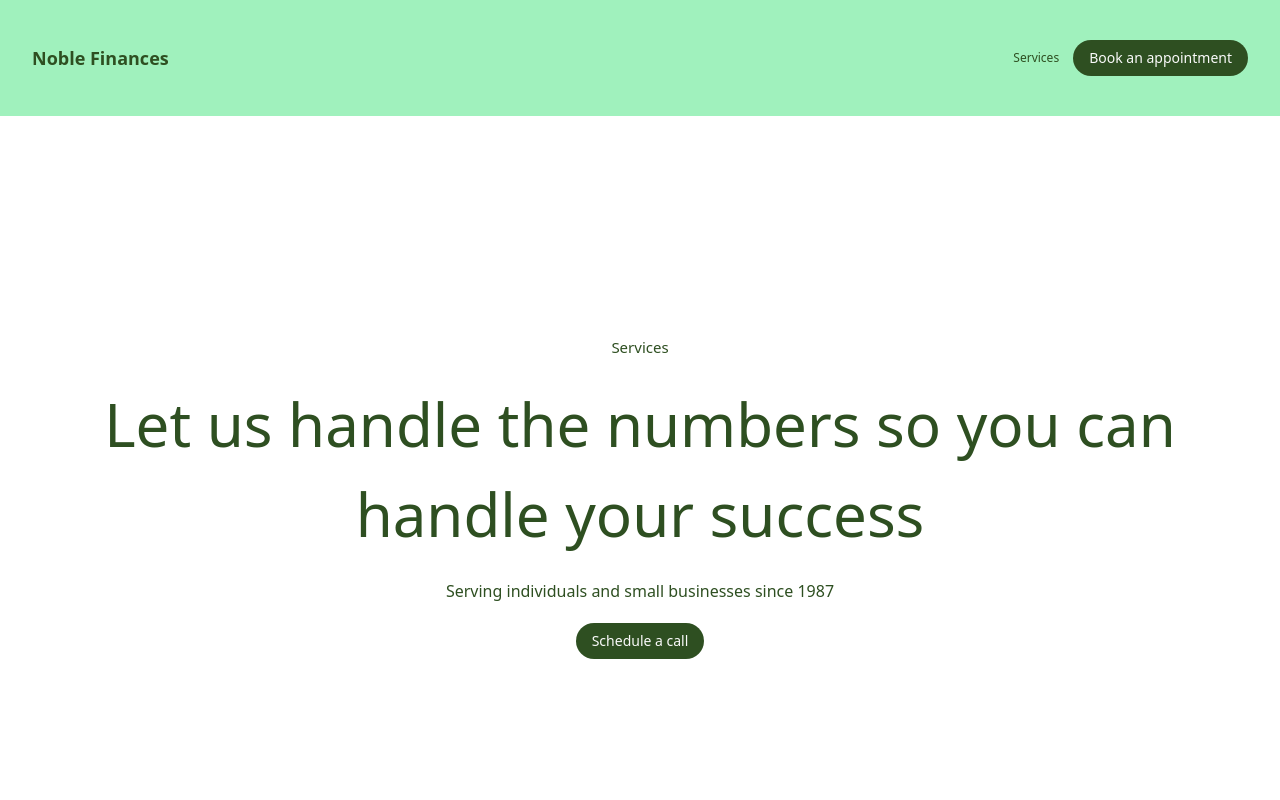
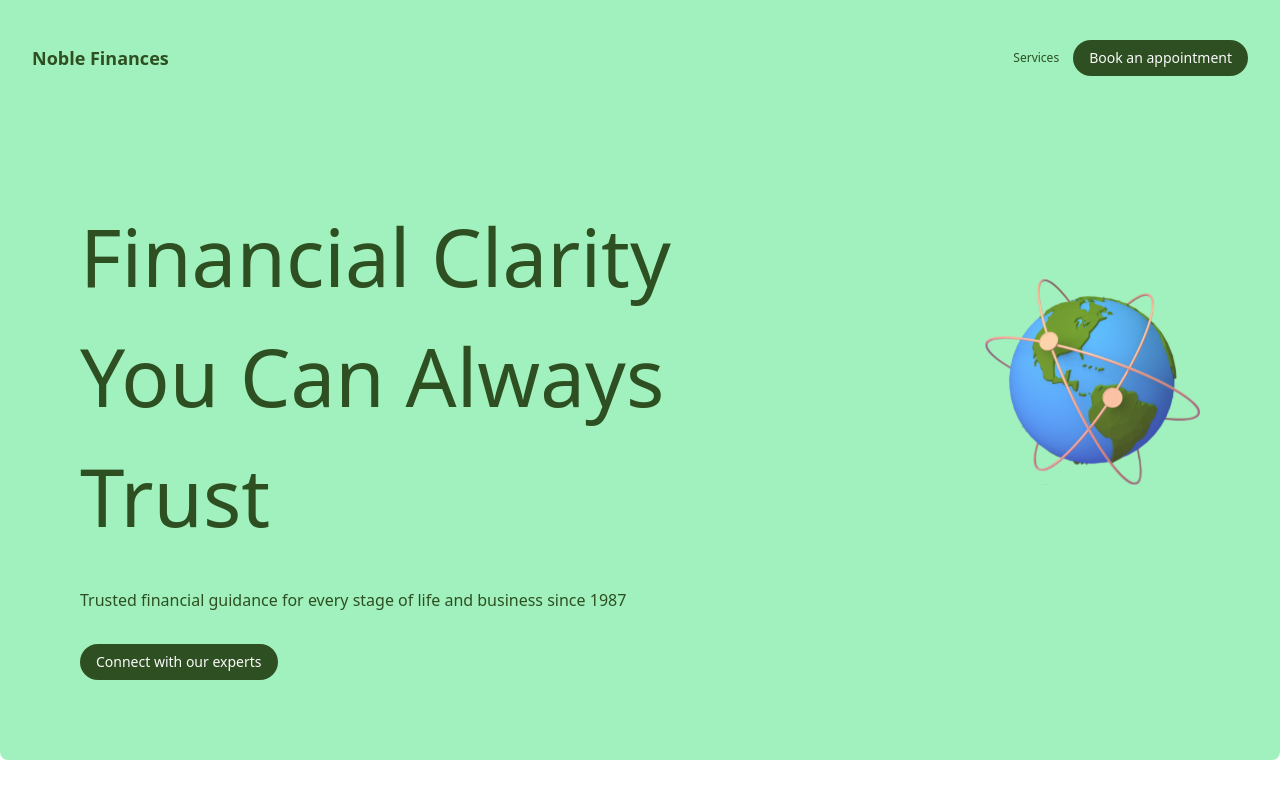
Before and after one commit to AdebimpeAbdulhamidEniola/friendly_accounting_service, a Next.js app: page / in a window 1280 px wide. Shown: the top 800 px of the page. Built offline with nearby package versions, Linux system fonts and the light colour scheme.

Commit message:
include omitted hero section

```diff
--- a/components/common/Navigation.tsx
+++ b/components/common/Navigation.tsx
@@ -1,4 +1,3 @@
-import React from "react";
 import Link from "next/link";
 import { Button } from "../ui/button";
 
--- a/components/home/Hero.tsx
+++ b/components/home/Hero.tsx
@@ -22,9 +22,9 @@ const Hero = () => {
         </div>
 
         {/* Second Flex */}
-        <div className="self-center lg:mt-[-7em] -order-1 md:order-1">
+        <div className="self-center lg:mt-[-7em]  -order-1 md:order-1">
           <Image
-            src="/images/Globe-desktop.svg"
+            src="/images/Globe.svg"
             alt="Financial Globe showing global reach"
             width={429}
             height={412}
--- a/components/home/index.tsx
+++ b/components/home/index.tsx
@@ -5,10 +5,12 @@ import ImageSection from "./ImageSection"
 import WhyUsSection from "./WhyUsSection"
 import CustomPlan from "./CustomPlan"
 import CallToActionSection from "./CallToActionSection"
+import Hero from "./Hero"
 
 const MainBody = () => {
     return(
       <>
+      <Hero />
       <Description />
       <ServicesSection />
       <ClientSection />
```
Also changed, not shown: public/images/Globe.svg (renamed from public/images/Globe-desktop.svg).
